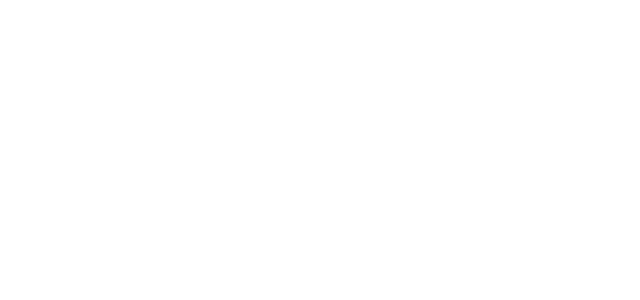
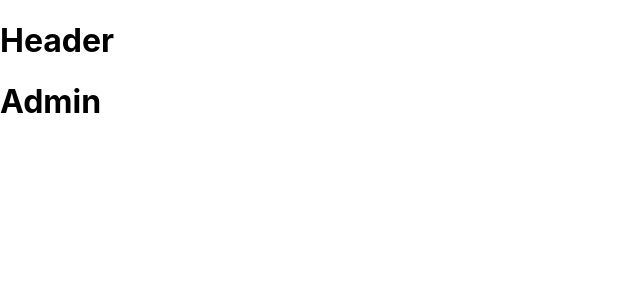
Before and after one commit to MadisoMelese/Graduate-Credential-Verfication-System, a React (Create React App) app in the folder certificate-main/: page /admin in a window 1280 px wide. Shown: the top 300 px of the page, without its empty margins (0-640 px from the left). Built offline with nearby package versions, Linux system fonts and the light colour scheme.

Commit message:
Routing Done

```diff
--- a/certificate-main/src/App.js
+++ b/certificate-main/src/App.js
@@ -1,11 +1,22 @@
 import React from "react";
-
+import { BrowserRouter as Router, Route, Routes, Link } from 'react-router-dom';
+import AdminPage from '../src/Screen/AdminPortal/AdminPage'
+import StudentPage from '../src/Screen/StudentPortal/StudentPage'
+import Header from "./Components/Header";
 
 function App() {
   return (
+    <Router>
     <div className="App">
+      <Header />
+
+      <Routes>
+        <Route path="/admin" element={<AdminPage/>}/>
+        <Route path="/student" element={<StudentPage/>}/>
+      </Routes>
 
     </div>
+    </Router>
   );
 }
 
--- /dev/null
+++ b/certificate-main/src/Components/Header.js
@@ -0,0 +1,12 @@
+import React from 'react'
+import '../Components/Header.css'
+
+function Header() {
+  return (
+    <div>
+        <h1>Header</h1>
+    </div>
+  )
+}
+
+export default Header
--- a/certificate-main/src/Screen/AdminPortal/AdminPage.js
+++ b/certificate-main/src/Screen/AdminPortal/AdminPage.js
@@ -4,7 +4,7 @@ import '../AdminPortal/AdminPage.css'
 function AdminPage() {
   return (
     <div>
-
+      <h1>Admin</h1>
     </div>
   )
 }
--- a/certificate-main/src/Screen/LoginPage/LoginPage.js
+++ b/certificate-main/src/Screen/LoginPage/LoginPage.js
@@ -4,7 +4,7 @@ import '../LoginPage/Login.css'
 function LoginPage() {
   return (
     <div>
-
+      <h1>Student</h1>
     </div>
   )
 }
```
Also changed, not shown: certificate-main/src/Components/Header.css (added).
